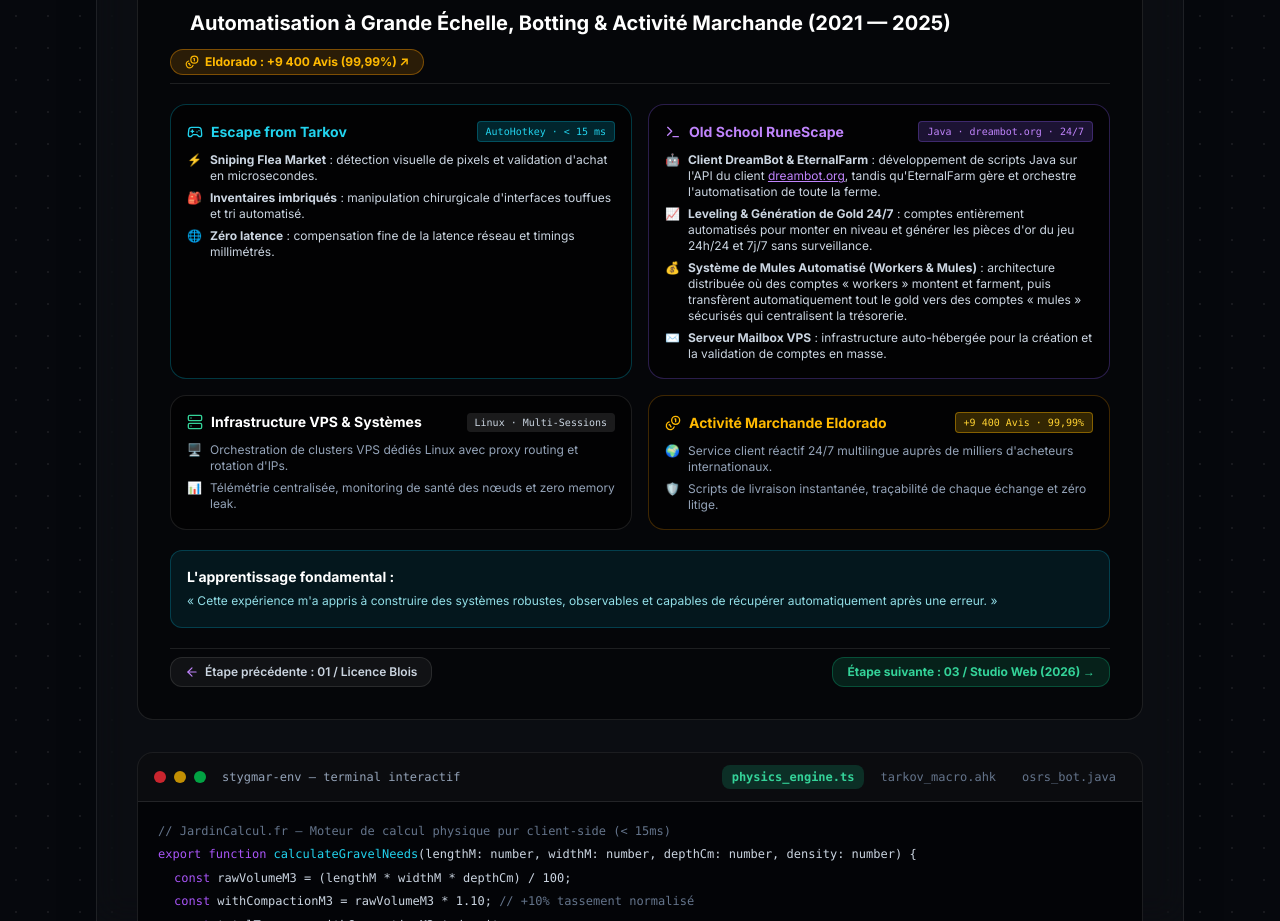
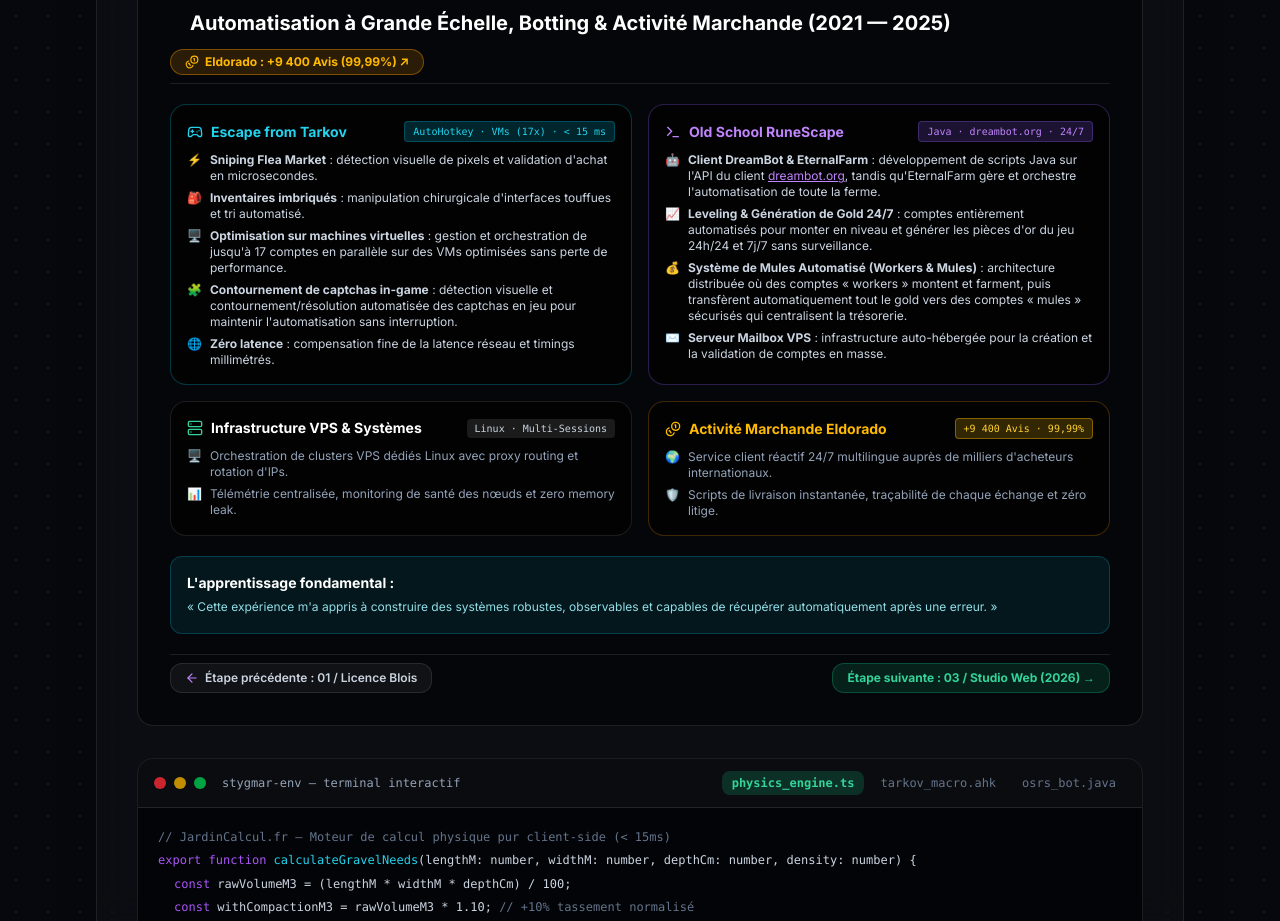
Before and after one commit to Stygmar/stygmar-hub, a Next.js app: page / in a window 1280 px wide. Shown: the part 2720-3641 px from the top of the page. Built offline with nearby package versions, Linux system fonts and the light colour scheme.

Commit message:
feat(tarkov): optimisation VM jusqu a 17 comptes et contournement captchas in-game

```diff
--- a/src/app/page.tsx
+++ b/src/app/page.tsx
@@ -1116,21 +1116,79 @@
                         <span>Escape from Tarkov</span>
                       </div>
                       <span className="text-[10px] font-mono px-2 py-0.5 rounded bg-[#06b6d4]/20 text-[#22d3ee] border border-[#06b6d4]/30">
-                        AutoHotkey · &lt; 15 ms
+                        AutoHotkey · VMs (17x) · &lt; 15 ms
                       </span>
                     </div>
                     <ul className="space-y-1.5 text-xs text-[#cbd5e1]">
                       <li className="flex items-start gap-2">
                         <span className="text-[#06b6d4] font-bold shrink-0">⚡</span>
-                        <span><strong>Sniping Flea Market</strong> : détection visuelle de pixels et validation d&apos;achat en microsecondes.</span>
+                        <span>
+                          {isEn ? (
+                            <>
+                              <strong>Sniping Flea Market</strong> : computer-vision pixel detection and buy validation in microseconds.
+                            </>
+                          ) : (
+                            <>
+                              <strong>Sniping Flea Market</strong> : détection visuelle de pixels et validation d&apos;achat en microsecondes.
+                            </>
+                          )}
+                        </span>
                       </li>
                       <li className="flex items-start gap-2">
                         <span className="text-[#06b6d4] font-bold shrink-0">🎒</span>
-                        <span><strong>Inventaires imbriqués</strong> : manipulation chirurgicale d&apos;interfaces touffues et tri automatisé.</span>
+                        <span>
+                          {isEn ? (
+                            <>
+                              <strong>Nested Inventories</strong> : surgical manipulation of complex dense UI &amp; automated sorting.
+                            </>
+                          ) : (
+                            <>
+                              <strong>Inventaires imbriqués</strong> : manipulation chirurgicale d&apos;interfaces touffues et tri automatisé.
+                            </>
+                          )}
+                        </span>
+                      </li>
+                      <li className="flex items-start gap-2">
+                        <span className="text-[#06b6d4] font-bold shrink-0">🖥️</span>
+                        <span>
+                          {isEn ? (
+                            <>
+                              <strong>VM Optimization (17 Accounts)</strong> : heavy virtual machine tuning and resource management to run and orchestrate up to 17 accounts in parallel.
+                            </>
+                          ) : (
+                            <>
+                              <strong>Optimisation sur machines virtuelles</strong> : gestion et orchestration de jusqu&apos;à 17 comptes en parallèle sur des VMs optimisées sans perte de performance.
+                            </>
+                          )}
+                        </span>
+                      </li>
+                      <li className="flex items-start gap-2">
+                        <span className="text-[#06b6d4] font-bold shrink-0">🧩</span>
+                        <span>
+                          {isEn ? (
+                            <>
+                              <strong>In-Game Captcha Bypass</strong> : computer vision detection and automated solving of in-game captchas for uninterrupted execution.
+                            </>
+                          ) : (
+                            <>
+                              <strong>Contournement de captchas in-game</strong> : détection visuelle et contournement/résolution automatisée des captchas en jeu pour maintenir l&apos;automatisation sans interruption.
+                            </>
+                          )}
+                        </span>
                       </li>
                       <li className="flex items-start gap-2">
                         <span className="text-[#06b6d4] font-bold shrink-0">🌐</span>
-                        <span><strong>Zéro latence</strong> : compensation fine de la latence réseau et timings millimétrés.</span>
+                        <span>
+                          {isEn ? (
+                            <>
+                              <strong>Zero Latency</strong> : precise network latency compensation and millisecond-accurate timings.
+                            </>
+                          ) : (
+                            <>
+                              <strong>Zéro latence</strong> : compensation fine de la latence réseau et timings millimétrés.
+                            </>
+                          )}
+                        </span>
                       </li>
                     </ul>
                   </div>
@@ -1474,8 +1532,8 @@
                 <div className="space-y-1">
                   <div className="text-[#64748b]">
                     {isEn
-                      ? "// 2021-2025: Advanced AHK script for Tarkov: Flea Market sniping & pixel analysis"
-                      : "// 2021-2025: Script AHK avancé Tarkov : sniping Flea Market & analyse de pixels temps réel"}
+                      ? "// 2021-2025: Advanced AHK script for Tarkov: 17x VM orchestration, flea market sniping & captcha solving"
+                      : "// 2021-2025: Script AHK avancé Tarkov : orchestration 17 VMs, sniping Flea Market & contournement captchas"}
                   </div>
                   <div>
                     <span className="text-[#a855f7]">SetBatchLines</span>, -1
@@ -1484,7 +1542,13 @@
                     <span className="text-[#a855f7]">SetKeyDelay</span>, -1, 0
                   </div>
                   <div>
-                    <span className="text-[#22d3ee]">AutoMarketSnipe</span>(itemSlot, targetPrice, maxLatencyMs) &#123;
+                    <span className="text-[#22d3ee]">AutoMarketSnipe</span>(vmId, itemSlot, targetPrice, maxLatencyMs) &#123;
+                  </div>
+                  <div className="pl-4">
+                    <span className="text-[#64748b]">{isEn ? "// In-game captcha bypass routine" : "// Contournement automatique de captcha in-game"}</span>
+                  </div>
+                  <div className="pl-4">
+                    <span className="text-[#34d399]">if</span> (<span className="text-amber-400">DetectInGameCaptcha</span>(vmId)) &#123; <span className="text-amber-400">SolveCaptcha</span>(vmId) &#125;
                   </div>
                   <div className="pl-4">
                     pixelColor := <span className="text-amber-400">PixelGetColor</span>(itemSlot.x, itemSlot.y, &quot;RGB&quot;)
@@ -1497,7 +1561,7 @@
                     <span className="text-[#64748b] font-italic">{isEn ? "// Instant confirmation (< 15ms)" : "// Confirmation instantanée (< 15ms)"}</span>
                   </div>
                   <div className="pl-8">
-                    <span className="text-amber-400">LogTransactionSuccess</span>(&quot;EldoradoOrder_Sync&quot;, itemSlot.id)
+                    <span className="text-amber-400">LogTransactionSuccess</span>(&quot;EldoradoOrder_Sync&quot;, vmId, itemSlot.id)
                   </div>
                   <div className="pl-4">&#125;</div>
                   <div>&#125;</div>
```
